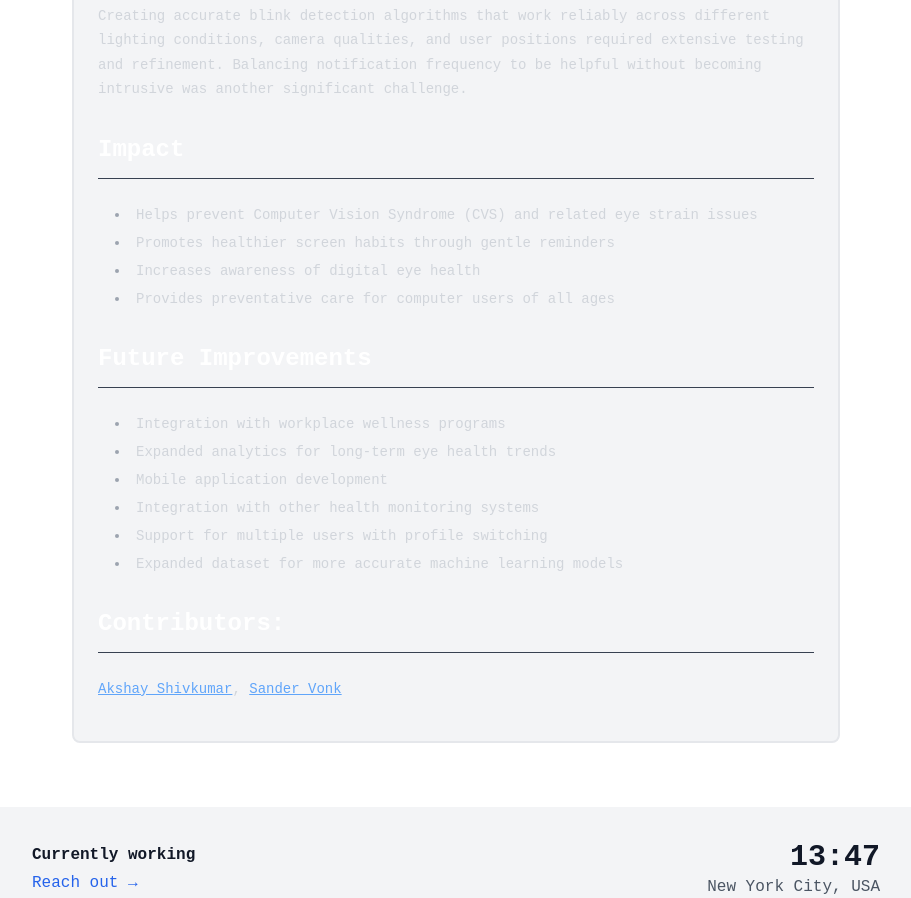
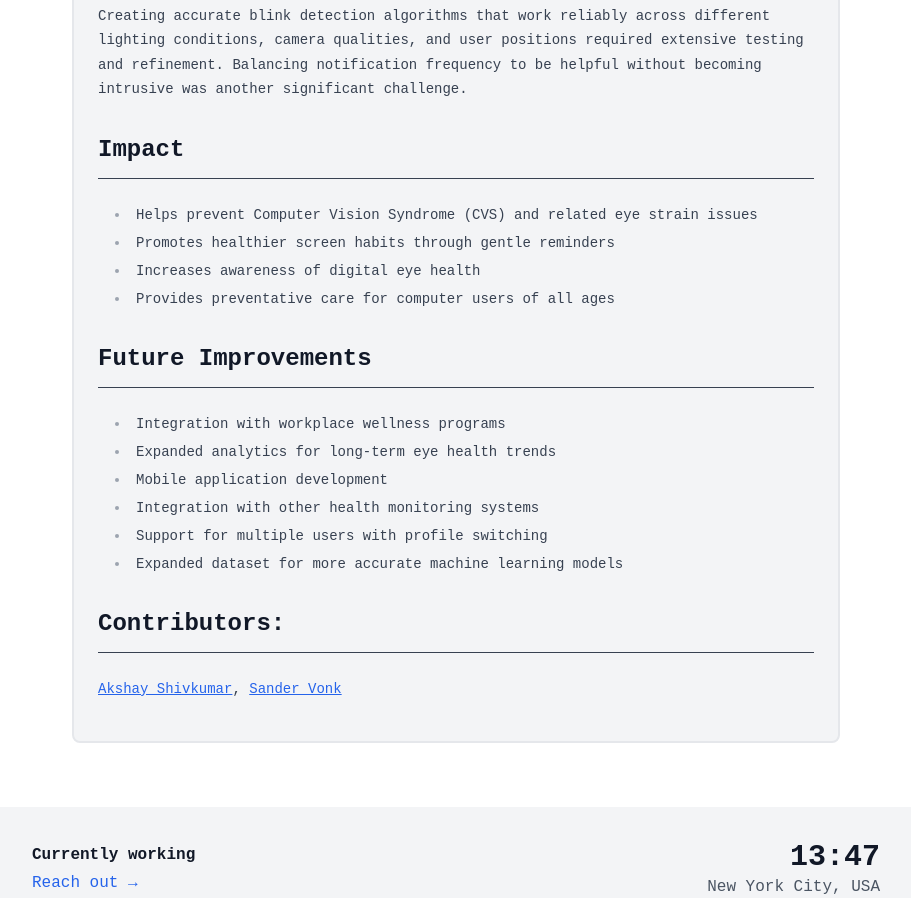
Before and after one commit to AgarwalAarush/aarushagarwal, a Next.js app: page /projects/AEyeHealth in a window 1280 px wide. Shown: the part 2180-3078 px from the top of the page, without its empty margins (312-1223 px from the left). Built offline with nearby package versions, Linux system fonts and the light colour scheme; a web font is replaced by a local one.

Commit message:
fixed markdown rendering

```diff
--- a/src/components/ProjectCard.js
+++ b/src/components/ProjectCard.js
@@ -7,8 +7,8 @@ export default function ProjectCard({ project, showTechnologies = true }) {
   // Card content that's used both on the server and on the client:
   const cardContent = (
     <div className="w-full h-full flex flex-col">
-      {/* Project image */}
-      {project.image && (
+      {/* Project image or icon */}
+      {project.image ? (
         <div className="w-full h-48 mb-4 overflow-hidden rounded-lg">
           <img
             src={project.image}
@@ -16,7 +16,15 @@ export default function ProjectCard({ project, showTechnologies = true }) {
             className="w-full h-full object-cover"
           />
         </div>
-      )}
+      ) : project.icon ? (
+        <div className="w-full h-48 mb-4 overflow-hidden rounded-lg flex items-center justify-center bg-gray-50 dark:bg-gray-800">
+          <img
+            src={project.icon}
+            alt={`${project.title} Icon`}
+            className="w-24 h-24 object-contain"
+          />
+        </div>
+      ) : null}
 
       {/* Content */}
       <div className="flex-1 flex flex-col justify-center">
--- a/src/pages/index.js
+++ b/src/pages/index.js
@@ -144,7 +144,33 @@ export default function Home({ projects, posts }) {
                                 <span className="font-semibold text-gray-900 dark:text-white">Fraud Detection:</span> Developed a more robust buyer‑fraud detection system by implementing machine learning models with VertexAI and optimizing data pipelines with BigQuery and Dataflow. Improvements to data freshness and analysis increased predictive accuracy, while targeted feature selection significantly reduced training iteration time.
                             </p>
                             <p className="text-gray-700 dark:text-gray-300">
-                                <span className="font-semibold text-gray-900 dark:text-white">AI Agent Network:</span> Built a distributed agent framework powered by Neo4j, where specialized AI agents collaborated through graph traversal queries. This enabled intelligent task decomposition and significantly improved the quality and efficiency of automated output.
+                                <span className="font-semibold text-gray-900 dark:text-white">AI Agent Network:</span> Built a distributed agent framework powered by Neo4j, where specialized AI agents collaborated through graph traversal queries. This enabled intelligent task decomposition and significantly improved the quality and efficiency of automated output. <span className="font-bold text-gray-900 dark:text-white">Patent filed.</span>
+                            </p>
+                        </div>
+                    </div>
+                </section>
+
+                {/* Research Summary Card */}
+                <section id="research" className="mb-16">
+                    <div className="flex items-center gap-3 mb-6">
+                        <div className="w-1 h-1 bg-gray-900 dark:bg-white rounded-full"></div>
+                        <h2 className="text-2xl font-bold text-gray-900 dark:text-white">Research</h2>
+                    </div>
+                    <div className="bg-gray-100 dark:bg-gray-800/30 rounded-lg p-6 border border-gray-200 dark:border-gray-700/50">
+                        <div className="flex items-center justify-between mb-2">
+                            <h3 className="text-xl font-bold text-gray-900 dark:text-white">
+                                ML & CUDA Researcher — Carnegie Mellon University
+                            </h3>
+                            <span className="text-sm text-gray-600 dark:text-gray-400">Aug 2024 – Present</span>
+                        </div>
+                        <p className="text-blue-700 dark:text-blue-400 font-medium text-sm mb-1">Physics Cosmology Laboratory</p>
+                        <p className="text-gray-600 dark:text-gray-400 text-sm mb-4">Supervisor: Professor Mateo Cremonesi</p>
+                        <div className="space-y-3 text-sm">
+                            <p className="text-gray-700 dark:text-gray-300">
+                                Co-authored paper focused on spatial-partitioning a parallelized K-Nearest Neighbors algorithm, achieving up to a 200x speedup over FAISS (Facebook AI Similarity), Annoy (Spotify), and SCANN (Google) in low-dimensional (2-5) spaces.
+                            </p>
+                            <p className="text-gray-700 dark:text-gray-300">
+                                Transitioned Python autograd and gradient functions to C++ and CUDA extension implementations and integrated with PyTorch JIT serialization, achieving a 10% decrease in KNN runtime.
                             </p>
                         </div>
                     </div>
@@ -166,27 +192,6 @@ export default function Home({ projects, posts }) {
                     <button onClick={() => setShowAllProjects(!showAllProjects)} className="inline-block px-4 py-2 bg-gray-900 hover:bg-gray-800 text-white rounded-md transition-colors duration-200 dark:bg-gray-800 dark:hover:bg-gray-700">
                         {showAllProjects ? 'Minimize' : 'View more'}
                     </button>
-                </section>
-
-                {/* Research Summary Card above Thoughts */}
-                <section id="research" className="mb-16">
-                    <div className="flex items-center gap-3 mb-6">
-                        <div className="w-1 h-1 bg-gray-900 dark:bg-white rounded-full"></div>
-                        <h2 className="text-2xl font-bold text-gray-900 dark:text-white">Research</h2>
-                    </div>
-                    <div className="bg-gray-100 dark:bg-gray-800/30 rounded-lg p-6 border border-gray-200 dark:border-gray-700/50">
-                        <h3 className="text-xl font-bold text-gray-900 dark:text-white mb-2">CUDA Optimization for Particle Physics ML</h3>
-                        <p className="text-blue-700 dark:text-blue-400 font-medium">Carnegie Mellon University</p>
-                        <p className="text-gray-600 dark:text-gray-400 text-sm mb-4">Physics Cosmology Laboratory • Supervisor: Professor Mateo Cremonesi • Aug 2024 - Present</p>
-                        <div className="space-y-3 text-sm">
-                            <p className="text-gray-700 dark:text-gray-300">
-                                Co-authored paper focused on spatial-partitioning a parallelized K-Nearest Neighbors algorithm, achieving up to a 200x speedup over FAISS (Facebook AI Similarity), Annoy (Spotify), and SCANN (Google) in low-dimensional (2-5) spaces.
-                            </p>
-                            <p className="text-gray-700 dark:text-gray-300">
-                                Transitioned Python autograd and gradient functions to C++ and CUDA extension implementations and integrated with PyTorch JIT serialization, achieving a 10% decrease in KNN runtime.
-                            </p>
-                        </div>
-                    </div>
                 </section>
 
                 {/* Thoughts Section at bottom */}
--- a/src/styles/globals.css
+++ b/src/styles/globals.css
@@ -200,7 +200,7 @@
 .markdown-github h4,
 .markdown-github h5,
 .markdown-github h6 {
-  @apply text-white font-semibold mt-8 mb-6;
+  @apply text-gray-900 dark:text-white font-semibold mt-8 mb-6;
   line-height: 1.25;
 }
 
@@ -229,7 +229,7 @@
 }
 
 .markdown-github a {
-  @apply text-white no-underline hover:underline;
+  @apply text-gray-900 dark:text-white no-underline hover:underline;
 }
 
 .markdown-github p,
@@ -238,7 +238,7 @@
 .markdown-github blockquote,
 .markdown-github pre,
 .markdown-github table {
-  @apply my-4 text-white;
+  @apply my-4 text-gray-900 dark:text-white;
 }
 
 .markdown-github ul,
@@ -278,7 +278,7 @@
 /* GitHub-style code fonts for inline code */
 .markdown-github code {
   font-family: 'JetBrains Mono', monospace;
-  @apply text-white bg-gray-800 rounded px-1 py-0.5 text-sm;
+  @apply text-gray-900 dark:text-white bg-gray-200 dark:bg-gray-800 rounded px-1 py-0.5 text-sm;
 }
 
 /* Override for code blocks styled by SyntaxHighlighter */
@@ -409,50 +409,49 @@ pre code.hljs {
 .prose h4,
 .prose h5,
 .prose h6 {
-  color: #ffffff !important;
+  @apply text-gray-900 dark:text-white !important;
   font-weight: 700 !important;
 }
 
 .prose p {
-  color: #d1d5db !important;
+  @apply text-gray-700 dark:text-gray-300 !important;
   line-height: 1.75 !important;
 }
 
 .prose ul,
 .prose ol {
-  color: #d1d5db !important;
+  @apply text-gray-700 dark:text-gray-300 !important;
 }
 
 .prose li {
-  color: #d1d5db !important;
+  @apply text-gray-700 dark:text-gray-300 !important;
 }
 
 .prose strong {
-  color: #ffffff !important;
+  @apply text-gray-900 dark:text-white !important;
   font-weight: 600 !important;
 }
 
 .prose em {
-  color: #e5e7eb !important;
+  @apply text-gray-600 dark:text-gray-400 !important;
 }
 
 .prose blockquote {
   border-left: 4px solid #3b82f6 !important;
-  background-color: rgba(31, 41, 55, 0.3) !important;
-  color: #d1d5db !important;
+  @apply bg-gray-100 dark:bg-gray-800 text-gray-700 dark:text-gray-300 !important;
   font-style: italic !important;
   margin: 1rem 0 !important;
   padding: 0.5rem 1rem !important;
 }
 
 .prose a {
-  color: #60a5fa !important;
+  @apply text-blue-600 dark:text-blue-400 !important;
   text-decoration: underline !important;
   transition: color 0.2s ease !important;
 }
 
 .prose a:hover {
-  color: #93c5fd !important;
+  @apply text-blue-500 dark:text-blue-300 !important;
 }
 
 /* Table styling for blog content */
@@ -470,13 +469,12 @@ pre code.hljs {
 }
 
 .prose th {
-  background-color: #374151 !important;
-  color: #ffffff !important;
+  @apply bg-gray-200 dark:bg-gray-700 text-gray-900 dark:text-white !important;
   font-weight: 600 !important;
 }
 
 .prose td {
-  color: #d1d5db !important;
+  @apply text-gray-700 dark:text-gray-300 !important;
 }
 
 /* Image styling for blog content */
```
